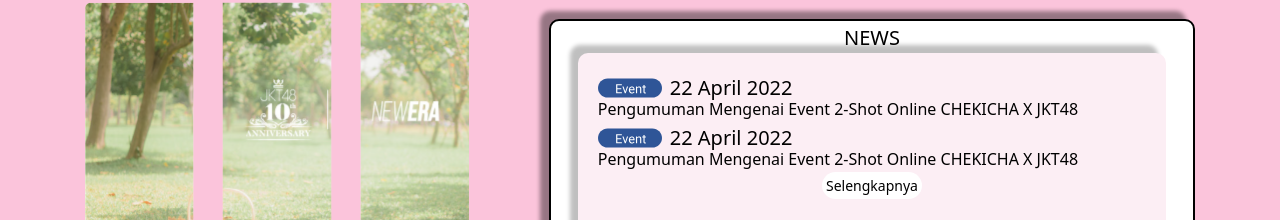
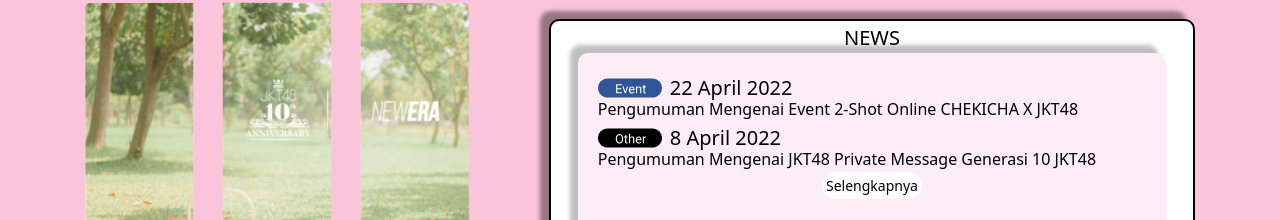
Before and after one commit to cumanangin/mini-project-react-d, a React (Vite) app in the folder mini-project/: page / in a window 1280 px wide. Shown: the part 479-699 px from the top of the page. Built offline with nearby package versions, Linux system fonts and the light colour scheme.

Commit message:
fix: change home content component

```diff
--- a/mini-project/src/components/HomeContent.jsx
+++ b/mini-project/src/components/HomeContent.jsx
@@ -39,13 +39,13 @@
 
               {/* INI CONTENT */}
               <div className='flex 12pro:gap-2'> {/* header news contents */}
-              <img src={TagEvent} alt="" className='12pro:w-12 lg:w-16' />
+              <img src={TagOther} alt="" className='12pro:w-12 lg:w-16' />
               <p className='12pro:text-lg 12pro:font-normal lg:text-xl'>
-                22 April 2022
+              8 April 2022
                 </p>
               </div>
               <div className='12pro:text-10 lg:text-base'> {/* isi linked content */}
-              <a href='https://jkt48.com/news/detail/id/1555?lang=id'>Pengumuman Mengenai Event 2-Shot Online CHEKICHA X JKT48</a>
+              <a href='https://jkt48.com/news/detail/id/1554?lang=id'>Pengumuman Mengenai JKT48 Private Message Generasi 10 JKT48</a>
               </div>
               </div>
           </div>
```
